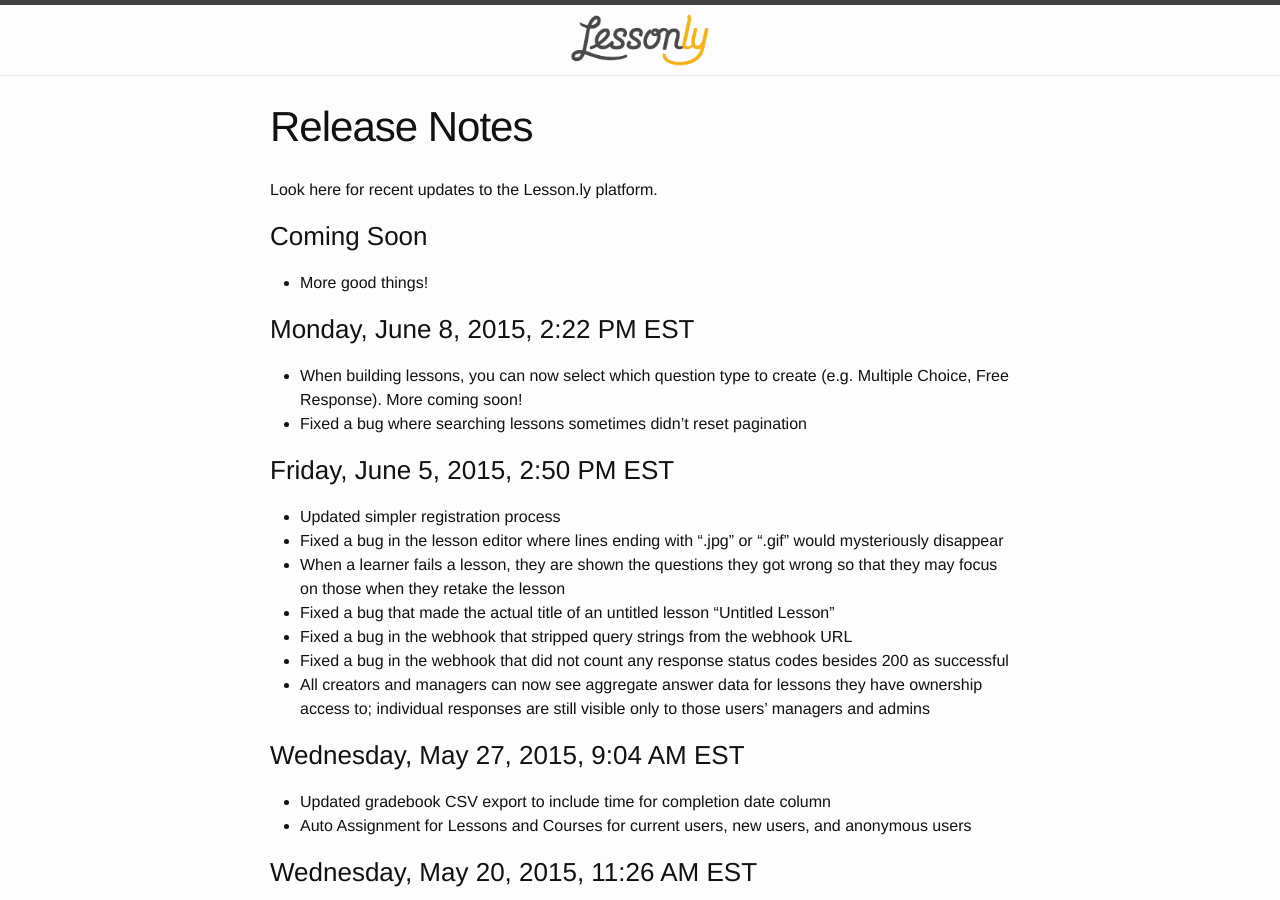
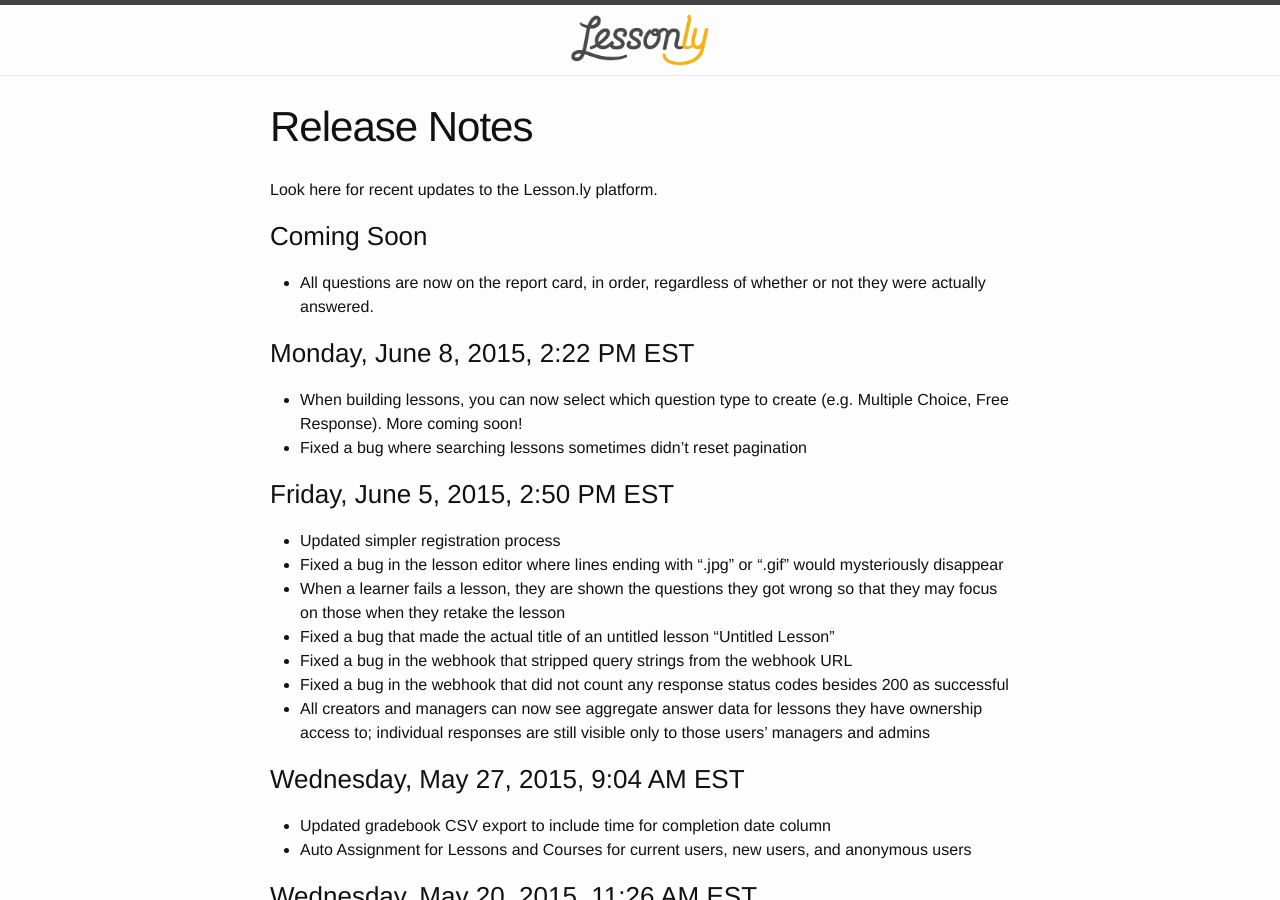
Before and after one commit to isabella232/lessonly.github.io, a Jekyll site: the page built from release-notes.md, in a window 1280 px wide and 900 px high. Built offline with Jekyll 4.4.1, drawn with Linux system fonts in a browser that asks for light colours.

Commit message:
Update release-notes.md

```diff
--- a/release-notes.md
+++ b/release-notes.md
@@ -8,7 +8,7 @@
 
 ### Coming Soon
 
-- More good things!
+- All questions are now on the report card, in order, regardless of whether or not they were actually answered.
 
 ### Monday, June 8, 2015, 2:22 PM EST
 
```
